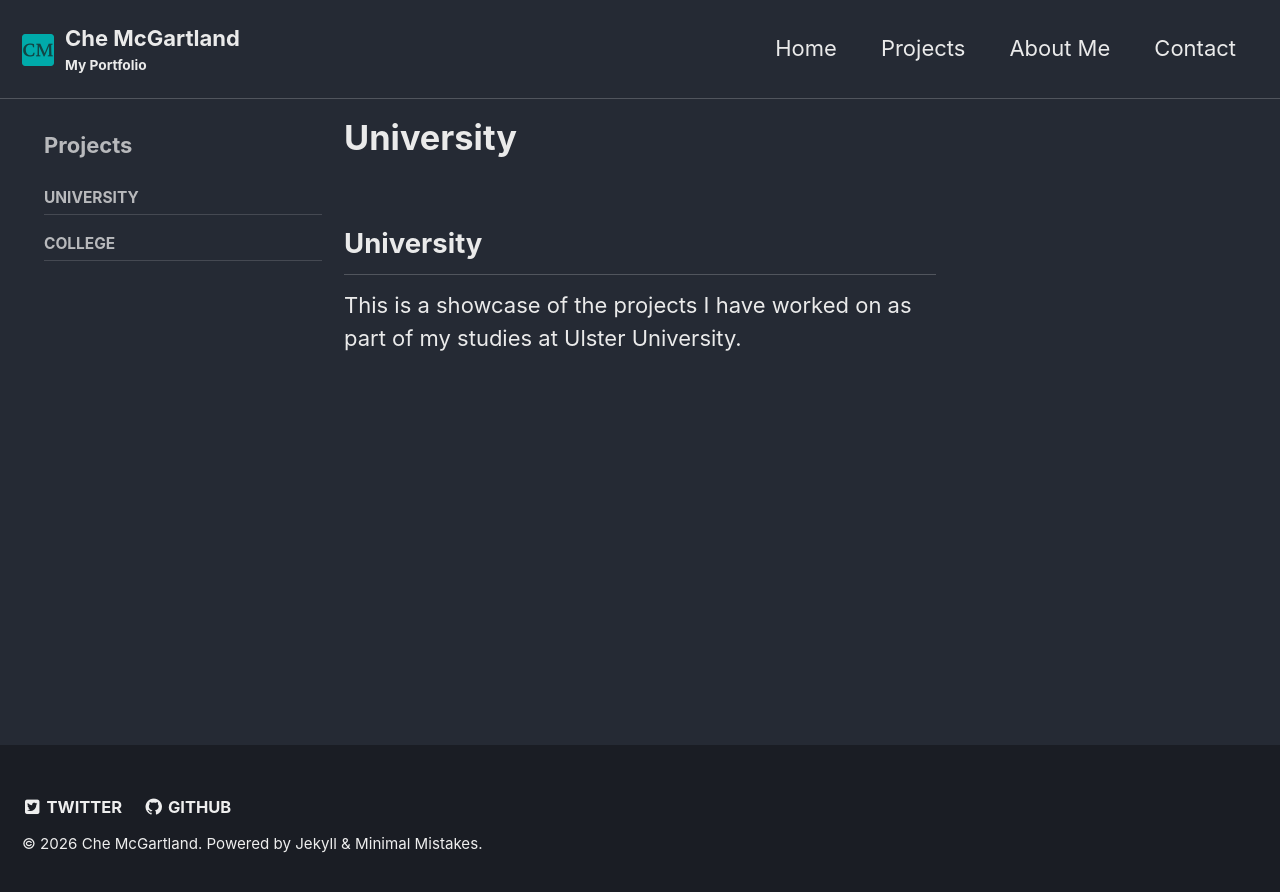
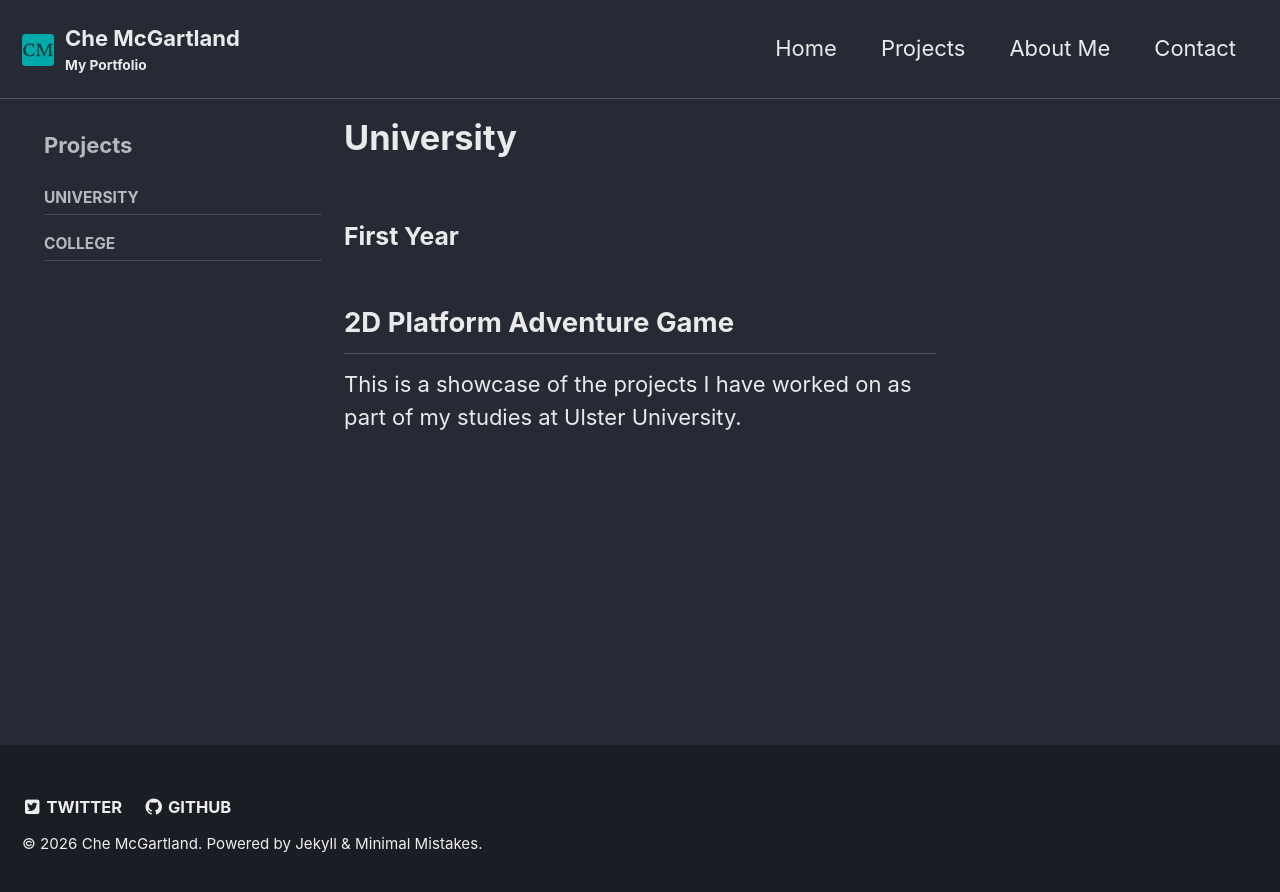
Before and after one commit to chemcg19/chemcg19.github.io, a Jekyll site: the page built from _pages/projects-university.md, in a window 1280 px wide. Shown: the top 892 px of the page. Built offline with Jekyll 4.4.1, drawn with Linux system fonts in a browser that asks for light colours.

Commit message:
Add section for First Year and 2D Platform Adventure Game

```diff
--- a/_pages/projects-university.md
+++ b/_pages/projects-university.md
@@ -8,6 +8,7 @@ sidebar:
     - projects
 
 ---
-## University
+### First Year
+## 2D Platform Adventure Game
 
 This is a showcase of the projects I have worked on as part of my studies at Ulster University.
```
